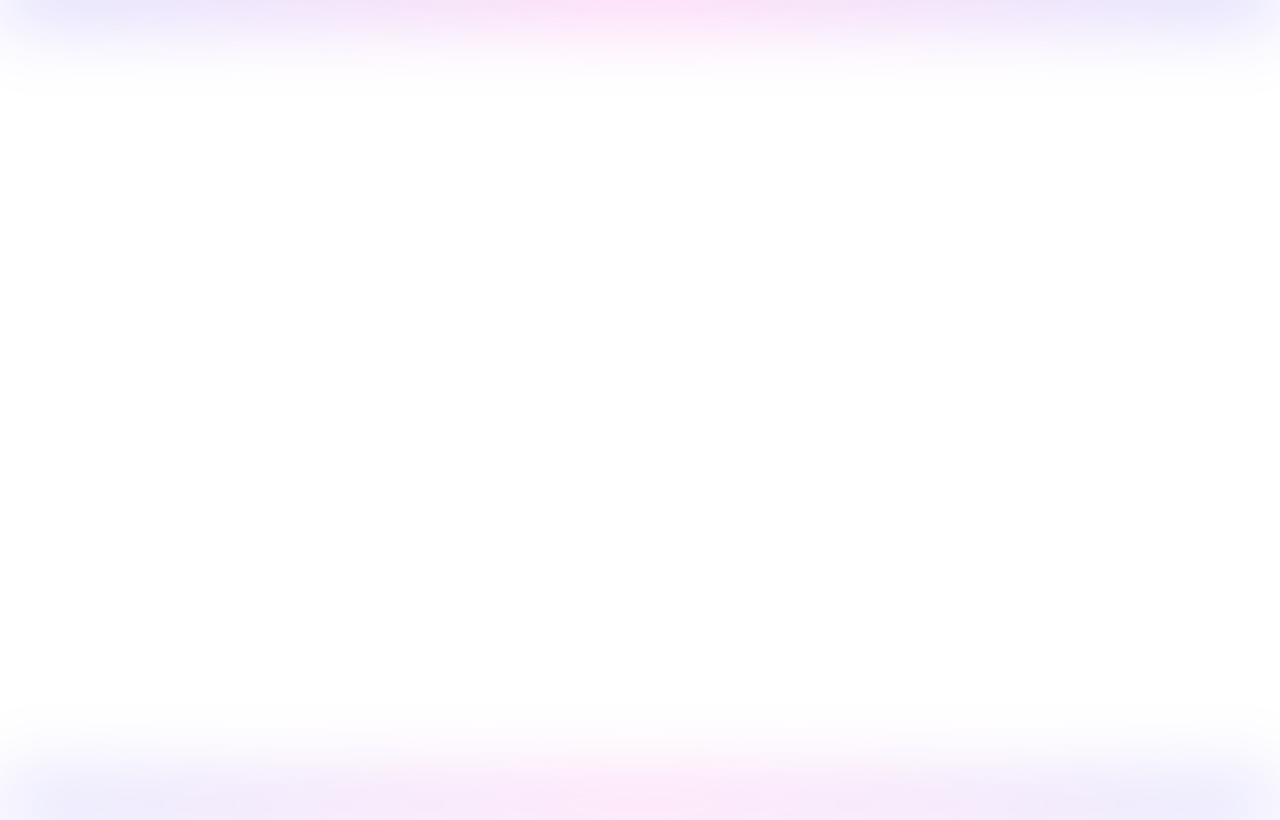
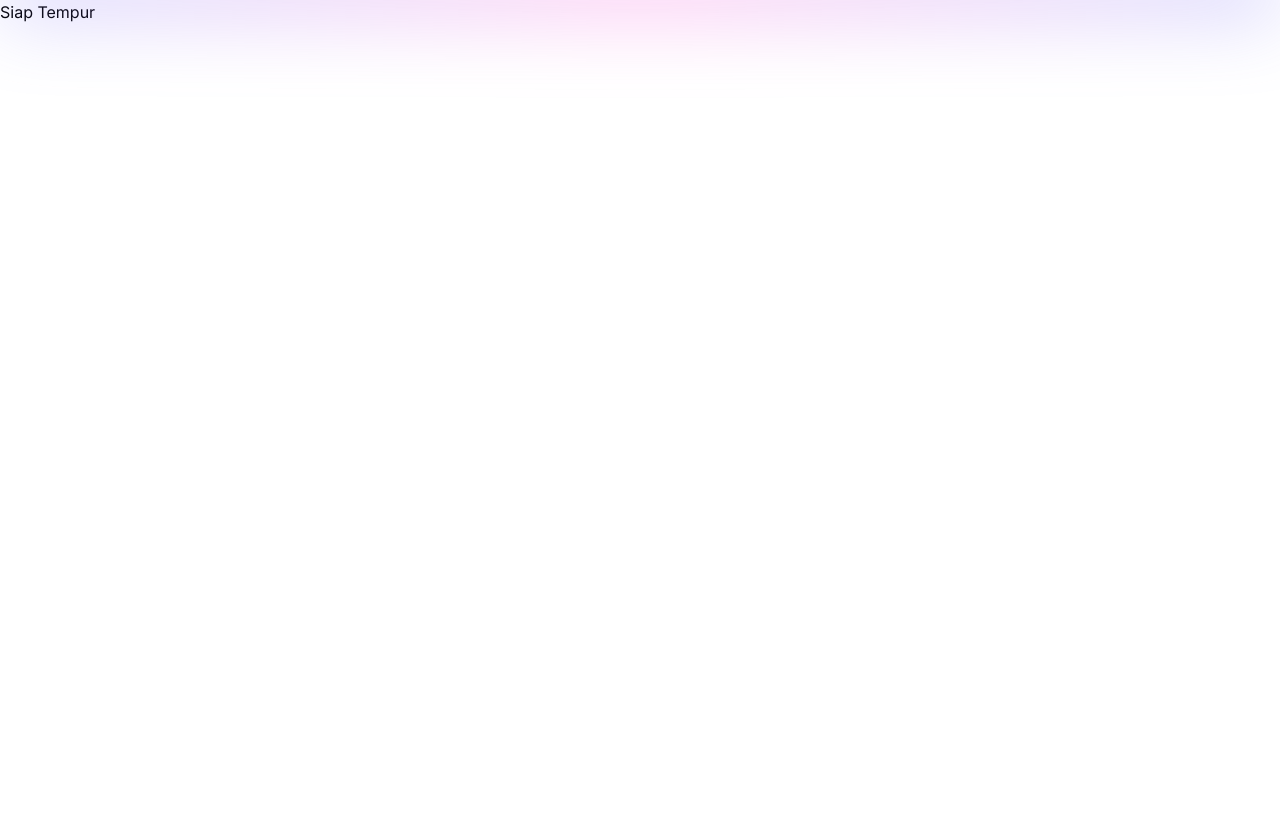
Before and after one commit to nandasholatula/nandasholatula.github.io, a Next.js app: page / in a window 1280 px wide. Built offline with nearby package versions, Linux system fonts and the light colour scheme.

Commit message:
update css

```diff
--- a/app/page.tsx
+++ b/app/page.tsx
@@ -23,16 +23,15 @@ const Home = () => {
     name: 'My Page Title'
   };
   return (
-    <div className={`relative ${data.showCursor ? "cursor-none" : ""}`}>
-      <Head>
+    <div className={` ${data.showCursor ? "cursor-none" : ""}`}>
+            <Head>
         <title>{data.name}</title>
       </Head>
 
       <div className="gradientcircle"></div>
-      <div className="gradientcirclebottom"></div>
 
       <div className="container mx-auto mb-10">
-        {/* Add your content here */}
+       Siap Tempur
       </div>
 
     </div>
--- a/styles/globals.css
+++ b/styles/globals.css
@@ -4,8 +4,10 @@
 @tailwind utilities;
 @import "./markdown.css";
 
-* {
-  font-family: "Hind";
+body, html {
+  margin: 0;
+  padding: 0;
+  font-family: 'Inter', sans-serif;
 }
 
 body {
```
